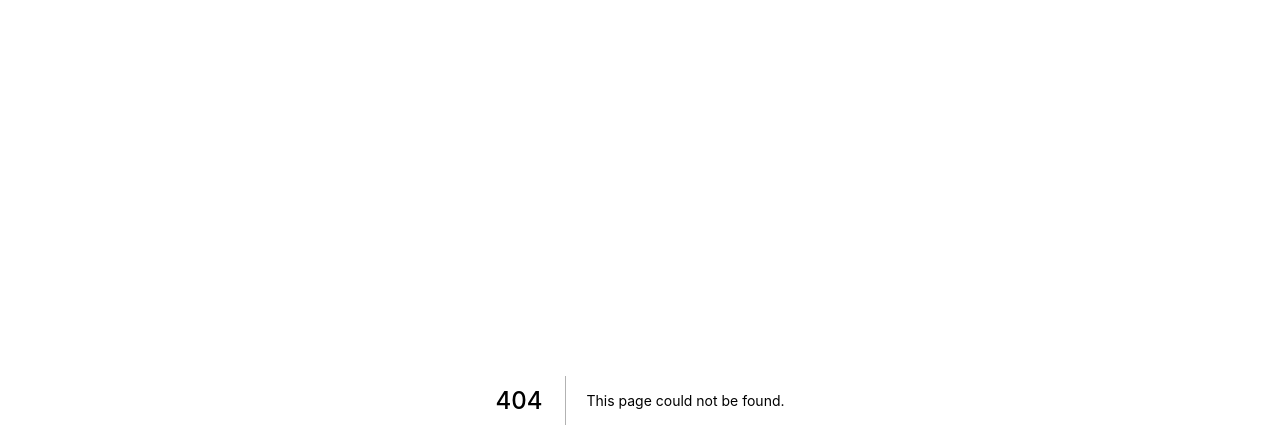
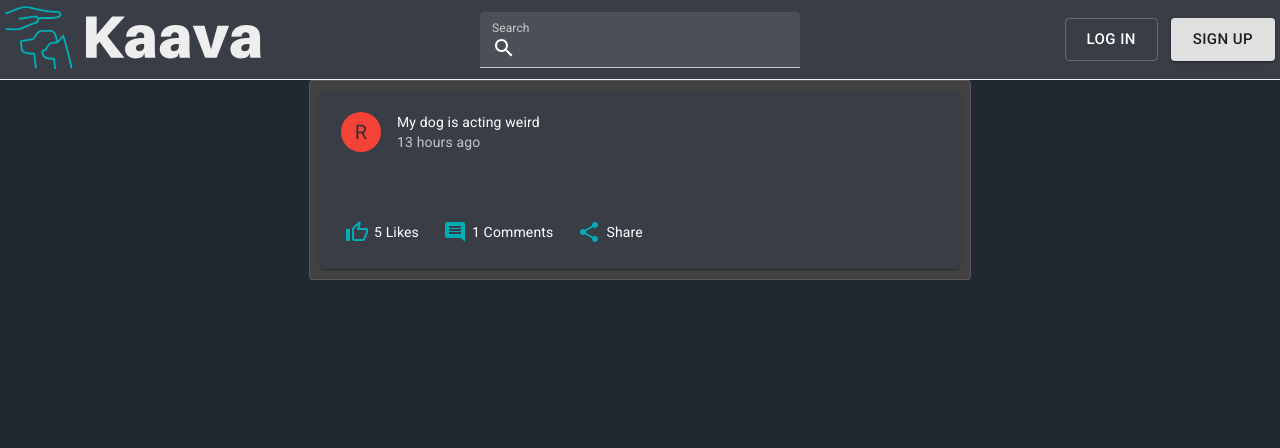
Before and after one commit to nullaf/Kaava, a Next.js app: page /forum/posts/1 in a window 1280 px wide. Before the commit this address had no page. Shown: the top 448 px of the page. Built offline with nearby package versions, Linux system fonts and the light colour scheme.

Commit message:
started creating dynamic links for posts and style tweak

```diff
--- a/components/forumnav.js
+++ b/components/forumnav.js
@@ -27,7 +27,7 @@ function Forumnav(props) {
       <div className={styles.background}>
         <div className={styles.logo}>
           <Link href="./">
-            <img src="./svgs/icon.svg" />
+            <img src="/svgs/icon.svg"/>
           </Link>
         </div>
         <div className={styles.search}>
--- /dev/null
+++ b/pages/forum/posts/[pid].js
@@ -0,0 +1,57 @@
+import styles from "../../../styles/Forum.module.css";
+import Forumnav from "../../../components/forumnav";
+import React, { useState } from "react";
+import LoginModal from "../../../components/loginModal";
+import Post from "../../../components/post";
+import Head from "next/head";
+import useSWR from "swr";
+import fetcher from "../../../lib/fetch";
+import Typography from "@material-ui/core/Typography";
+import { useRouter } from "next/router";
+
+function Pid() {
+  const [isLoginClicked, setLoginClicked] = useState(false);
+  const [isSignupClicked, setSignupClicked] = useState(false);
+
+  const { data, error } = useSWR("/api/dummyposts", fetcher);
+
+  const router = useRouter();
+  const { pid } = router.query;
+
+  return (
+    <div>
+      <Head>
+        <title>Forum</title>
+        <link rel="icon" href="/favicon.ico" />
+      </Head>
+      <Forumnav loginStatus={setLoginClicked} signupStatus={setSignupClicked} />
+
+      <div className={styles.container}>
+        <LoginModal
+          isLoginClicked={isLoginClicked}
+          isSignupClicked={isSignupClicked}
+          setSignupClicked={setSignupClicked}
+          setLoginClicked={setLoginClicked}
+        />
+        <div className={styles.postContainer}>
+          {!data && <Typography variant="h2">Loading</Typography>}
+          {data?.posts.post.map((post) => {
+            return (
+              post.id === pid && (
+                <Post
+                  key={post.id}
+                  title={post.title}
+                  likeCount={post.likeCount}
+                  commentCount={post.commentCount}
+                  date={post.date}
+                />
+              )
+            );
+          })}
+        </div>
+      </div>
+    </div>
+  );
+}
+
+export default Pid;
--- a/styles/Forum.module.css
+++ b/styles/Forum.module.css
@@ -5,13 +5,13 @@
   padding: 0 0.5rem;
   display: flex;
   flex-direction: column;
-  justify-content: center;
   align-items: center;
   text-align: center;
 }
 .postContainer {
   display: grid;
   grid-gap: 30px;
+  z-index: 0;
 }
 .container .login {
   background: #eee;
--- a/styles/ForumNav.module.css
+++ b/styles/ForumNav.module.css
@@ -14,6 +14,7 @@
   flex-wrap: nowrap;
   min-height: 80px;
   justify-content: space-between;
+  z-index: 1;
 }
 .logo {
   cursor: pointer;
--- a/styles/Post.module.css
+++ b/styles/Post.module.css
@@ -1,5 +1,5 @@
 .card {
-    margin: 15px;
+    margin: 10px;
     background: #393e46 !important;
     display: flex;
     flex-direction: column;
```
